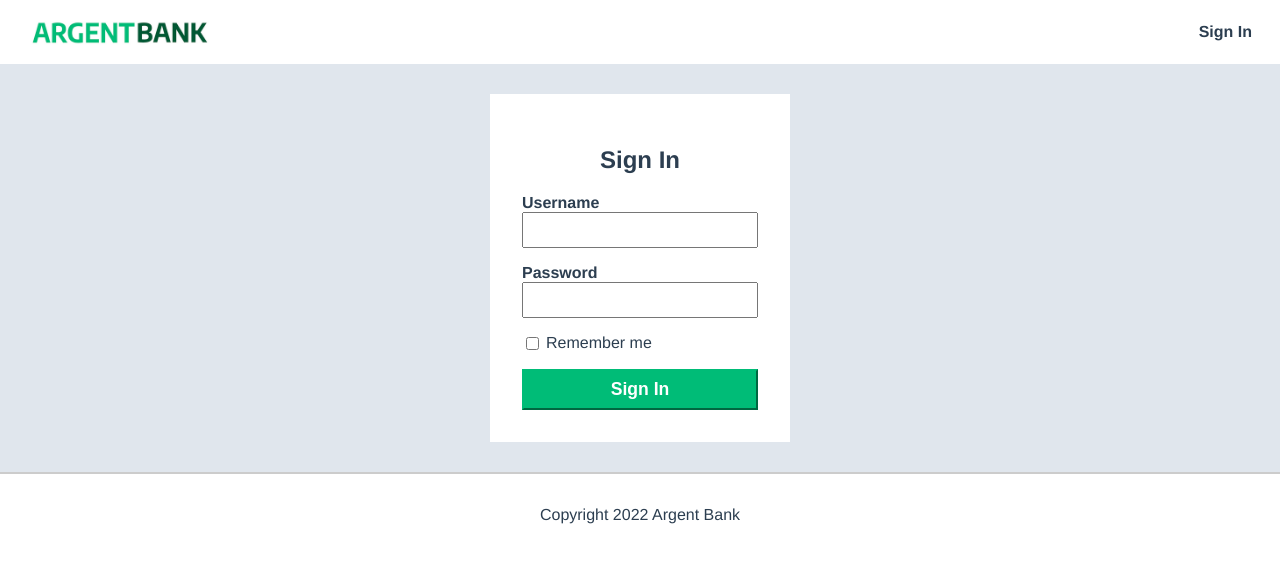
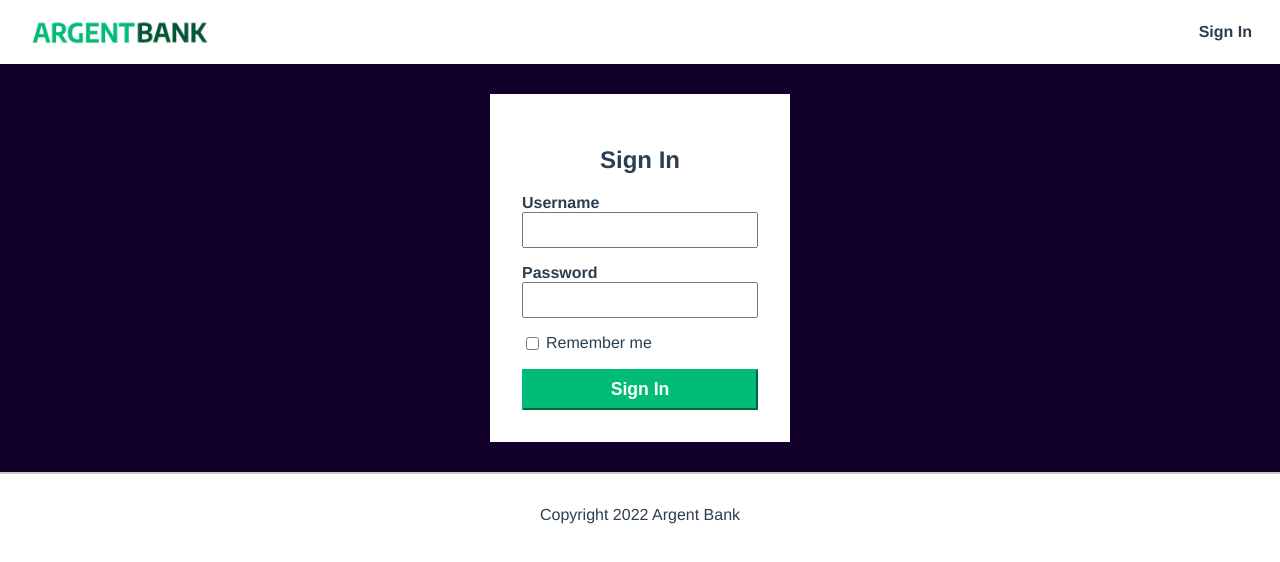
Before and after one commit to OSFR34/ozturk_selma_1_code_phase1_092022, a React (Create React App) app in the folder frontend/: page /login in a window 1280 px wide. Shown: the top 562 px of the page. Built offline with nearby package versions, Linux system fonts and the light colour scheme; the HTML template or start-up script is replaced by a standard one.

Commit message:
conformité à la maquette

```diff
--- a/frontend/src/components/LoginPage/LoginPage.js
+++ b/frontend/src/components/LoginPage/LoginPage.js
@@ -78,7 +78,7 @@ export default function LoginPage() {
       <Header />
       <main className="main bg-dark">
         <section className="sign-in-content">
-          <i className="fa fa-user-circle sign-in-icon"></i>
+          <i className="fa fa-user-circle sign-in-icon1"></i>
           <h1>Sign In</h1>
           {errorState ? (
             <div className="error-message">
--- a/frontend/src/components/LoginPage/loginpage.css
+++ b/frontend/src/components/LoginPage/loginpage.css
@@ -8,5 +8,7 @@
     border-radius: 6px;
     padding:10px;
     color: #fd4056;
-
 }
+.sign-in-icon1 {
+    font-size:1.5rem;
+}
--- a/frontend/src/components/ProfilePage/profilepage.css
+++ b/frontend/src/components/ProfilePage/profilepage.css
@@ -1,5 +1,5 @@
 .main.bg-dark {
-    background-color: #e0e6ed !important;
+    background-color: #12002b !important;
     padding: 30px 0;
 }
 
--- a/frontend/src/index.css
+++ b/frontend/src/index.css
@@ -13,13 +13,14 @@ body {
   min-height: 100vh;
 }
 
-.main {
+.main, .bg-dark {
   flex: 1;
+  background-color: #12002b;
 }
 
-.bg-dark {
+/* .bg-dark {
   background-color: #12002b;
-}
+} */
 
 .sr-only {
   border: 0 !important;
@@ -147,6 +148,9 @@ body {
   border-radius: 50%;
   padding: 1rem;
 }
+/* .fa-user-circle:before {
+  font-size: 3rem;
+} */
 
 .feature-item {
   flex: 1;
```
